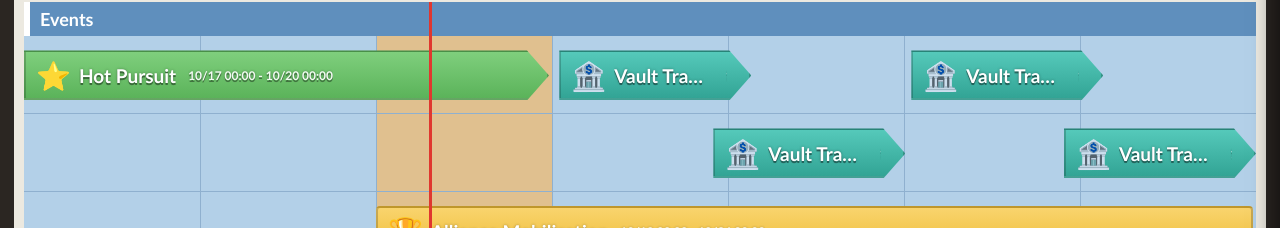
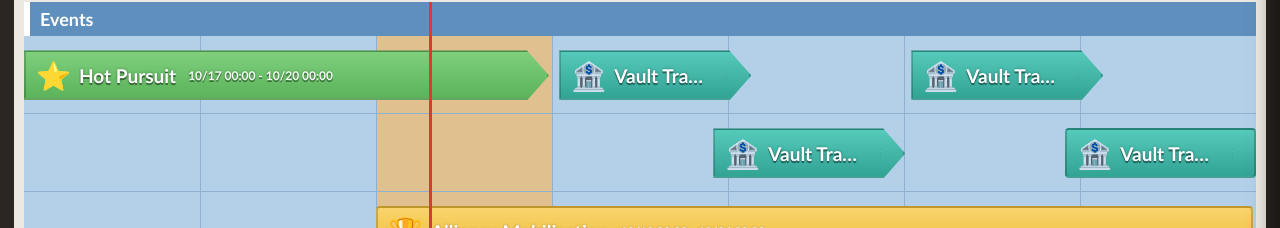
Before and after one commit to xNightWulf69/S64-Schedule, a plain HTML site: page index.html in a window 1280 px wide. Shown: the part 186-414 px from the top of the page. Drawn offline with Linux system fonts and the light colour scheme.

Commit message:
Fix class assignment logic for bar elements

```diff
--- a/index.html
+++ b/index.html
@@ -227,10 +227,12 @@ function render(){
         var ev = it.ev, l = Math.max(it.s, winA), r = Math.min(it.e, winB);
         var left = (l - winA) / span * 100, width = (r - l) / span * 100;
         var cls = "bar c-" + (COLORS.indexOf(ev.color) >= 0 ? ev.color : "gold");
-        if (it.e <= winB) cls += " arrow";
+        var chopped = it.short && ((100 - left) / 100 * boardW < it.minPx);
+        if (it.e <= winB && !chopped) cls += " arrow";
         if (it.s < winA) cls += " cut-l";
+        /* short bars keep their true start position; at the edge of the week they are cut short instead of shifted */
         var pos = it.short
-          ? 'left:min(' + left + '%,calc(100% - ' + it.minPx + 'px));width:' + it.minPx + 'px'
+          ? 'left:' + left + '%;width:min(' + it.minPx + 'px,calc(100% - ' + left + '%))'
           : 'left:' + left + '%;width:calc(' + width + '% - 3px)';
         html += '<div class="' + cls + '" data-i="' + it.idx + '" data-s="' + it.s + '" data-e="' + it.e + '" style="' + pos + '">' +
           '<span class="ic">' + esc(ev.icon) + '</span><span class="nm">' + esc(ev.name) + '</span>' +
```
